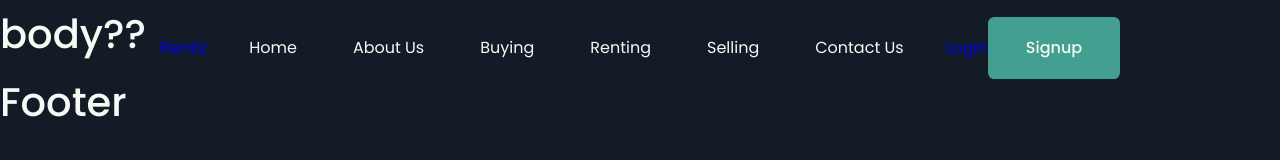
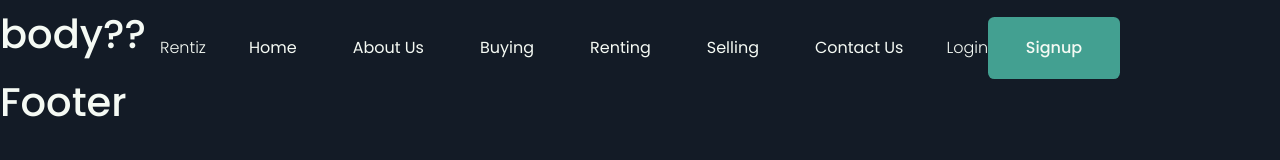
Before and after one commit to kingbee1/rentiz, a React (Vite) app: page / in a window 1280 px wide. Shown: the top 160 px of the page. Built offline with nearby package versions, Linux system fonts and the light colour scheme.

Commit message:
some style adjustment for navbar

```diff
--- a/src/index.css
+++ b/src/index.css
@@ -54,6 +54,10 @@ h1 {
     font-size: 2.5rem;
 }
 
+a {
+    color: var(--color-white);
+    font-weight: 300;
+}
 section {
     margin-top: 8rem;
 }
```
